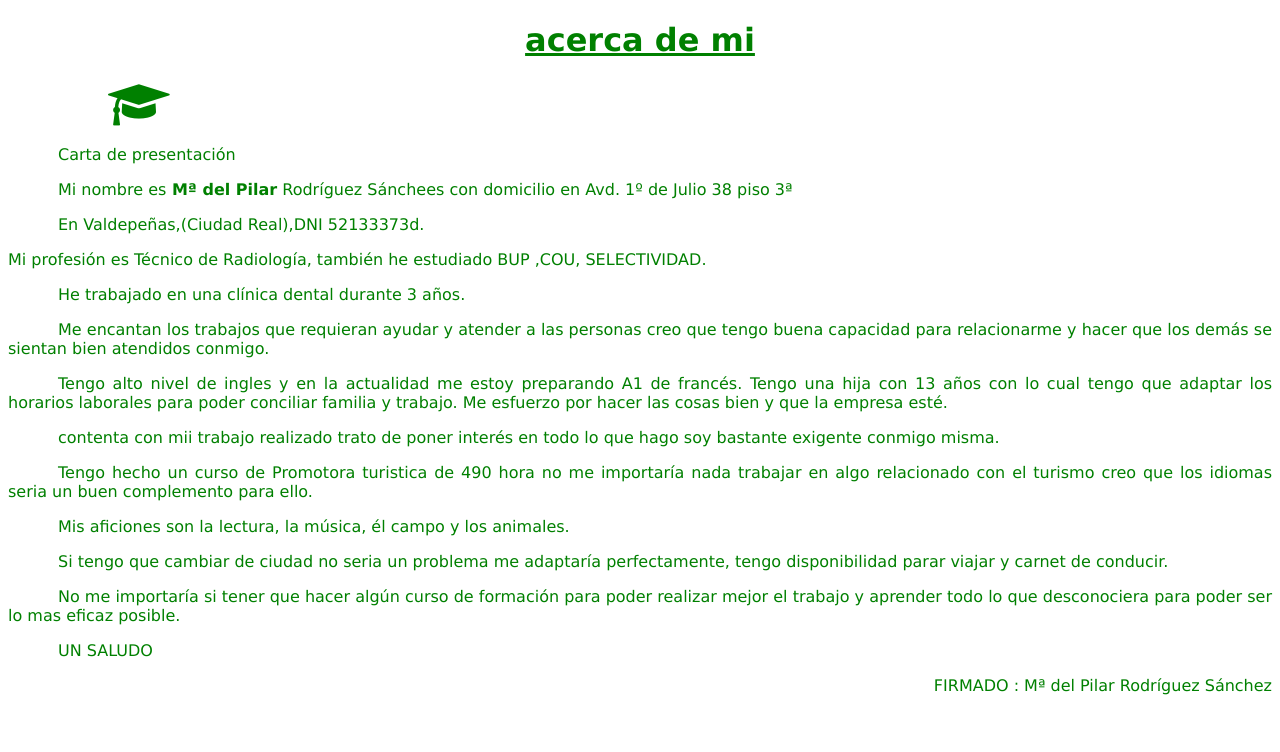
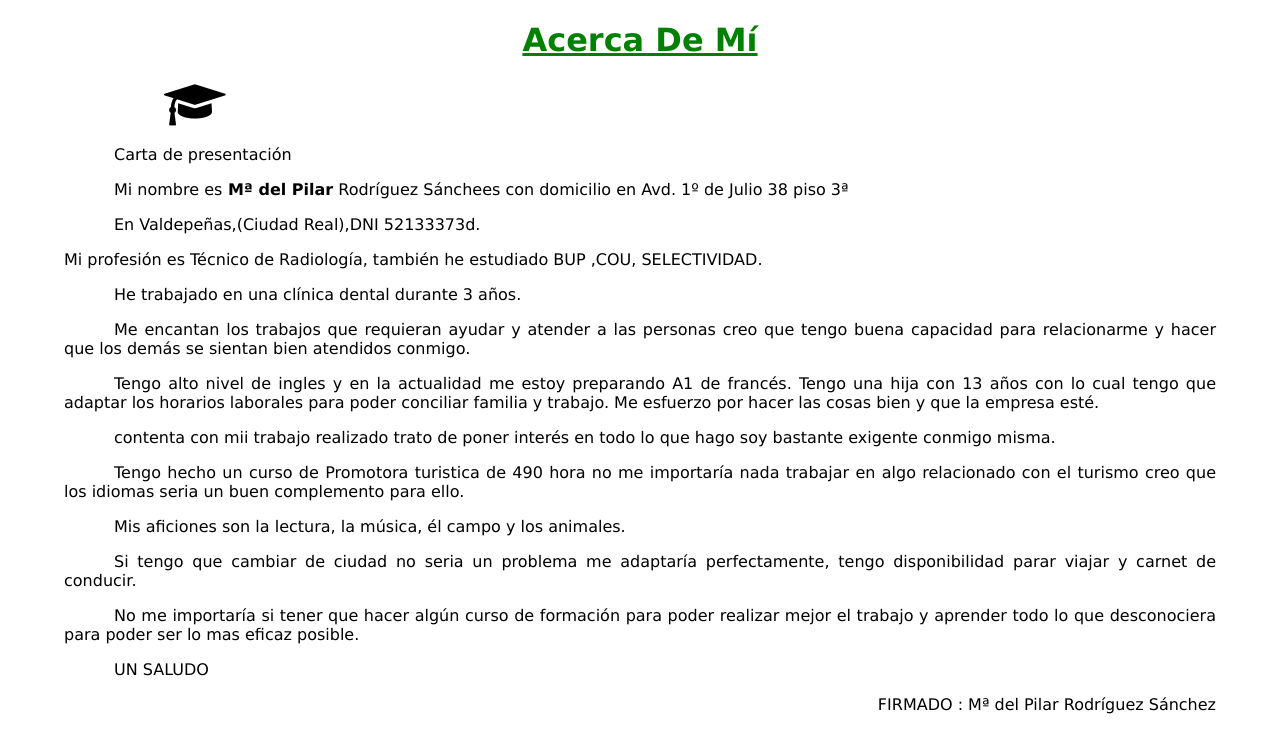
Before and after one commit to pilarrodriguez1966/acercademi, a plain HTML site: page index.html in a window 1280 px wide. Drawn offline with Linux system fonts and the light colour scheme.

Commit message:
subo carta

```diff
--- a/index.html
+++ b/index.html
@@ -10,7 +10,7 @@
 	</head>
 
 	<body>
-<h1>acerca de mi</h1>
+<h1>acerca de mí</h1>
  <p> <i class="fa fa-graduation-cap" aria-hidden="true"></i></p>
 <p>Carta de presentación</p>
 
@@ -27,6 +27,9 @@ Tengo una hija con 13 años con lo cual tengo que adaptar los horarios laborales
 <p>Si tengo que cambiar de ciudad no seria un problema me adaptaría perfectamente, tengo disponibilidad parar viajar y carnet de conducir.</p>
 <p>No me importaría si tener que hacer algún  curso de formación para poder realizar mejor el trabajo y aprender todo lo que desconociera para poder ser lo mas eficaz posible.</p>
 <p>UN SALUDO</p>
-<footer>FIRMADO : Mª del Pilar Rodríguez Sánchez</footer>
+<footer>FIRMADO : Mª del Pilar Rodríguez Sánchez
+
+
+        </footer>
 	</body>
 </html>
--- a/style.css
+++ b/style.css
@@ -1,13 +1,18 @@
 body{
-    color:green;
+    color:black;
     text-align: justify;
-    font-family:verdana
+    font-family:verdana;
+    width: 90%;
+    margin: 0 auto;
+
 
 
 }
 h1{
+     color:green;
     text-align: center;
         text-decoration:underline;
+    text-transform: capitalize;
 }
 p{
     text-indent: 50px;
```
